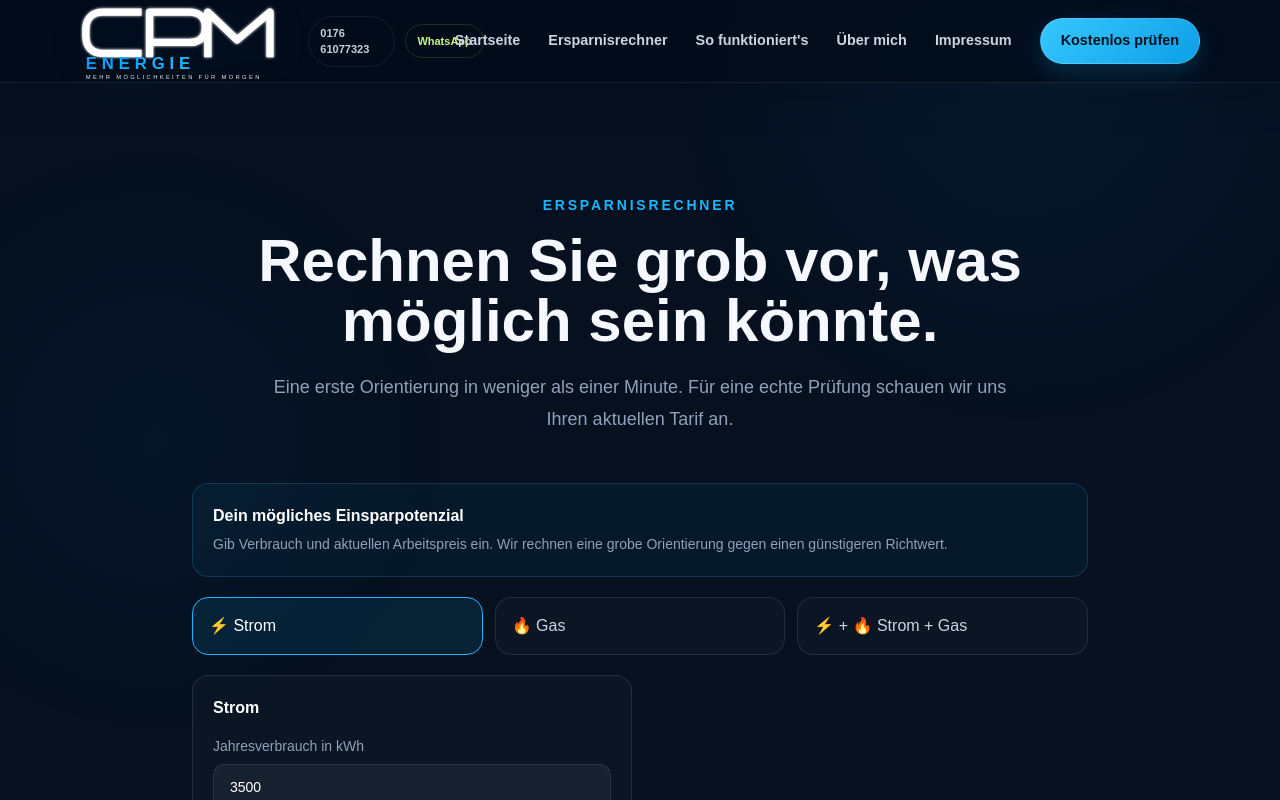
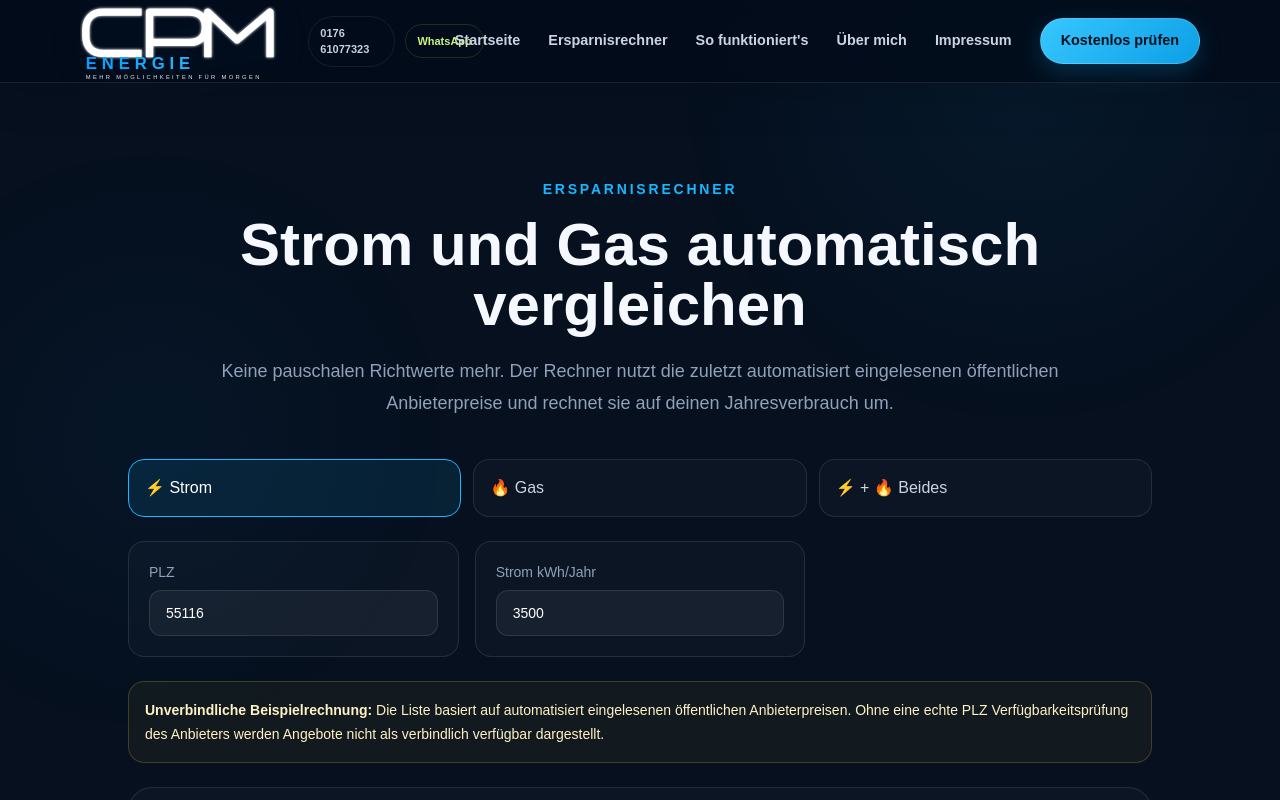
Before and after one commit to svt8f46zcd-stack/cpm-energie-website, a Next.js app: page /ersparnisrechner in a window 1280 px wide. Shown: the top 800 px of the page. Built offline with nearby package versions, Linux system fonts and the light colour scheme.

Commit message:
feat: replace benchmark savings calculator with live tariff calculator

```diff
--- a/app/ersparnisrechner/page.tsx
+++ b/app/ersparnisrechner/page.tsx
@@ -1,6 +1,8 @@
-import { SavingsCalculator } from "@/components/SavingsCalculator";
+import { AutomatedTariffCalculator } from "@/components/AutomatedTariffCalculator";
 import Link from "next/link";
 
-export const metadata = { title: "Ersparnisrechner", description: "Erste Orientierung zum möglichen Einsparpotenzial bei Strom und Gas." };
+export const metadata = { title: "Ersparnisrechner", description: "Automatischer Preisvergleich für Strom und Gas auf Basis öffentlicher Anbieterpreise." };
 
-export default function RechnerPage() { return <section className="container py-20 md:py-28"><div className="mx-auto max-w-3xl text-center"><p className="text-sm font-bold uppercase tracking-[.2em] text-[#19b7ff]">Ersparnisrechner</p><h1 className="mt-4 text-4xl font-black md:text-6xl">Rechnen Sie grob vor, was möglich sein könnte.</h1><p className="mt-5 text-lg leading-8 text-slate-400">Eine erste Orientierung in weniger als einer Minute. Für eine echte Prüfung schauen wir uns Ihren aktuellen Tarif an.</p></div><div className="mx-auto mt-12 max-w-4xl"><SavingsCalculator/></div><div className="mt-8 text-center"><Link href="/kontakt" className="inline-flex rounded-full bg-[#19b7ff] px-7 py-4 font-bold text-[#03101c]">Tarif jetzt kostenlos prüfen lassen</Link></div></section>; }
+export default function RechnerPage() {
+  return <section className="container py-16 md:py-24"><div className="mx-auto max-w-4xl text-center"><p className="text-sm font-bold uppercase tracking-[.2em] text-[#19b7ff]">Ersparnisrechner</p><h1 className="mt-4 text-4xl font-black md:text-6xl">Strom und Gas automatisch vergleichen</h1><p className="mt-5 text-lg leading-8 text-slate-400">Keine pauschalen Richtwerte mehr. Der Rechner nutzt die zuletzt automatisiert eingelesenen öffentlichen Anbieterpreise und rechnet sie auf deinen Jahresverbrauch um.</p></div><div className="mx-auto mt-10 max-w-5xl"><AutomatedTariffCalculator /></div><div className="mt-8 text-center"><Link href="/kontakt/rechnung" className="inline-flex rounded-full bg-[#19b7ff] px-7 py-4 font-bold text-[#03101c]">Rechnung kostenlos prüfen lassen</Link></div></section>;
+}
```
